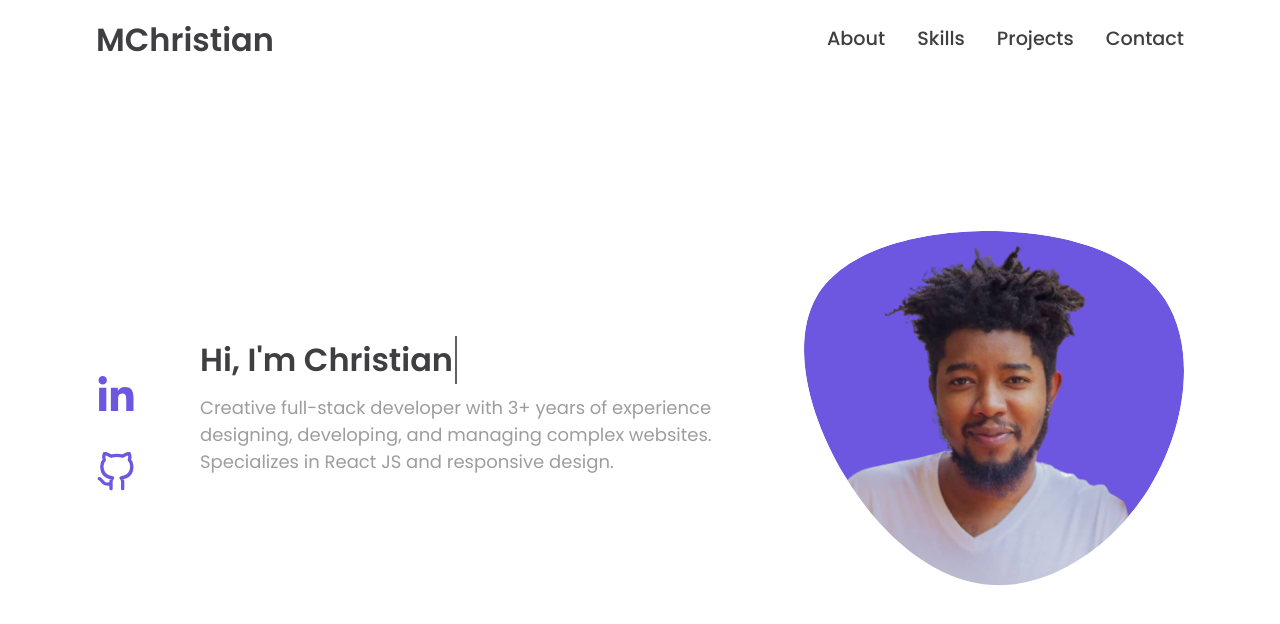
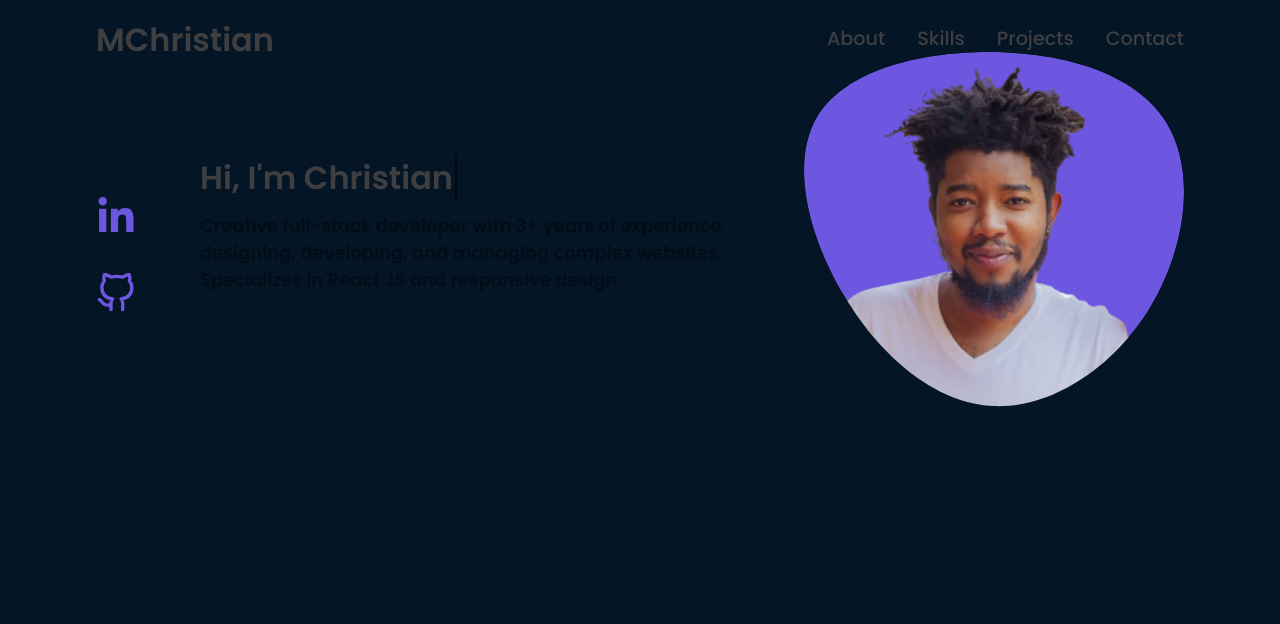
Before and after one commit to kaitcham/portfolio, a React (Create React App) app: page / in a window 1280 px wide. Shown: the top 624 px of the page. Built offline with nearby package versions, Linux system fonts and the light colour scheme.

Commit message:
Add default styles

```diff
--- a/src/index.css
+++ b/src/index.css
@@ -6,9 +6,51 @@
   box-sizing: border-box;
 }
 
+:root {
+  --primary-color: hsl(240deg 6% 87%);
+  --secondary-color: #2563eb;
+}
+
+html,
+body,
 #root {
-  height: 100vh;
-  display: flex;
-  flex-direction: column;
-  background-color: #fff;
+  height: 100%;
 }
+
+body {
+  background: #041525;
+  font-family: Poppins, sans-serif;
+}
+
+body,
+input,
+button,
+textarea {
+  font: 600 18px Poppins, sans-serif;
+}
+
+li,
+a {
+  list-style: none;
+  text-decoration: none;
+}
+
+.full-page {
+  height: 100%;
+}
+
+.container-fluid {
+  width: 100%;
+}
+
+.container {
+  width: 100%;
+  padding: 0 15px;
+}
+
+@media (min-width: 768px) {
+  .container {
+    margin: 0 auto;
+    max-width: 1200px;
+  }
+}
```
